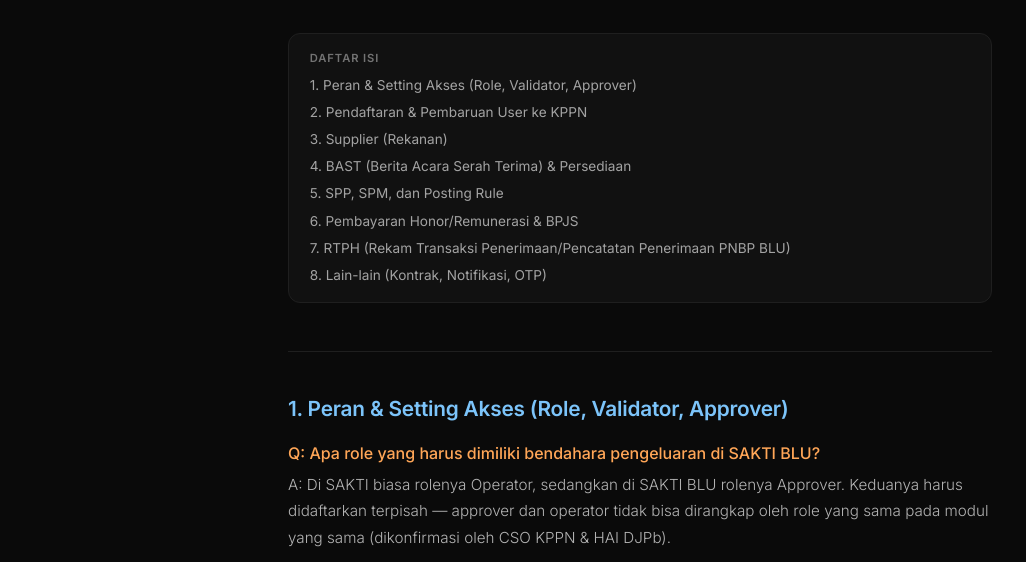
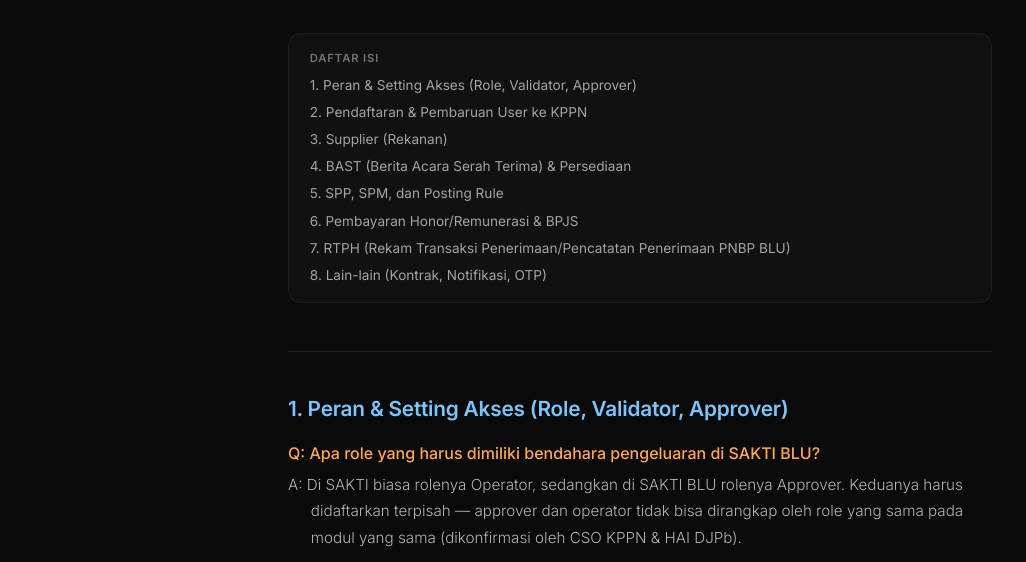
Before and after one commit to pradervonsky/prd-id, a website: page slides/sakti-blu-faq.html in a window 1280 px wide. Shown: the part 238-800 px from the top of the page, without its empty margins (0-1026 px from the left). Drawn offline with nearby package versions, Linux system fonts and the light colour scheme.

Commit message:
faq update

```diff
--- a/slides/sakti-blu-faq.html
+++ b/slides/sakti-blu-faq.html
@@ -160,6 +160,14 @@
       font-size: 1rem;
       margin-bottom: 0.45em;
       line-height: 1.5;
+      padding-left: 1.5em;
+      text-indent: -1.5em;
+    }
+
+    .content .a-line {
+      display: block;
+      padding-left: 1.5em;
+      text-indent: -1.5em;
     }
 
     .content strong {
@@ -228,7 +236,7 @@
     <div id="loading">Memuat konten…</div>
     <article class="content" id="content"></article>
 
-    <footer>Sumber: ekspor chat WhatsApp grup &ldquo;SAKTI BLU Familiarisasi&rdquo;.</footer>
+    <footer></footer>
   </div>
 
   <script src="https://cdn.jsdelivr.net/npm/marked@12/marked.min.js"></script>
@@ -243,11 +251,29 @@
       .then((md) => {
         document.getElementById('content').innerHTML = marked.parse(md);
         document.getElementById('loading').remove();
+        wrapAnswerLines();
         buildToc();
       })
       .catch((err) => {
         document.getElementById('loading').textContent = err.message;
       });
+
+    function wrapAnswerLines() {
+      document.querySelectorAll('#content p > strong:first-child').forEach((strong) => {
+        const rest = [];
+        let node = strong.nextSibling;
+        while (node) {
+          const next = node.nextSibling;
+          rest.push(node);
+          node = next;
+        }
+        if (!rest.length) return;
+        const span = document.createElement('span');
+        span.className = 'a-line';
+        rest.forEach((n) => span.appendChild(n));
+        strong.parentNode.appendChild(span);
+      });
+    }
 
     function slugify(text) {
       return text
```
